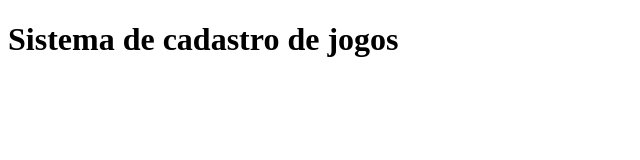
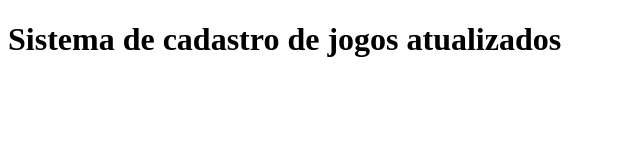
Before and after one commit to cleitonsouzadevops/sistema-de-cadastro, a plain HTML site: page index.html in a window 1280 px wide. Shown: the whole page, without its empty margins (0-640 px from the left). Drawn offline with Linux system fonts and the light colour scheme.

Commit message:
atualziando titulo de jogos

```diff
--- a/index.html
+++ b/index.html
@@ -7,7 +7,7 @@
     <title>Meus jogos!</title>
 </head>
 <body>
-    <h1>Sistema de cadastro de jogos</h1>
+    <h1>Sistema de cadastro de jogos atualizados</h1>
     <script src = "app.js"></script>
 </body>
 </html>
```
